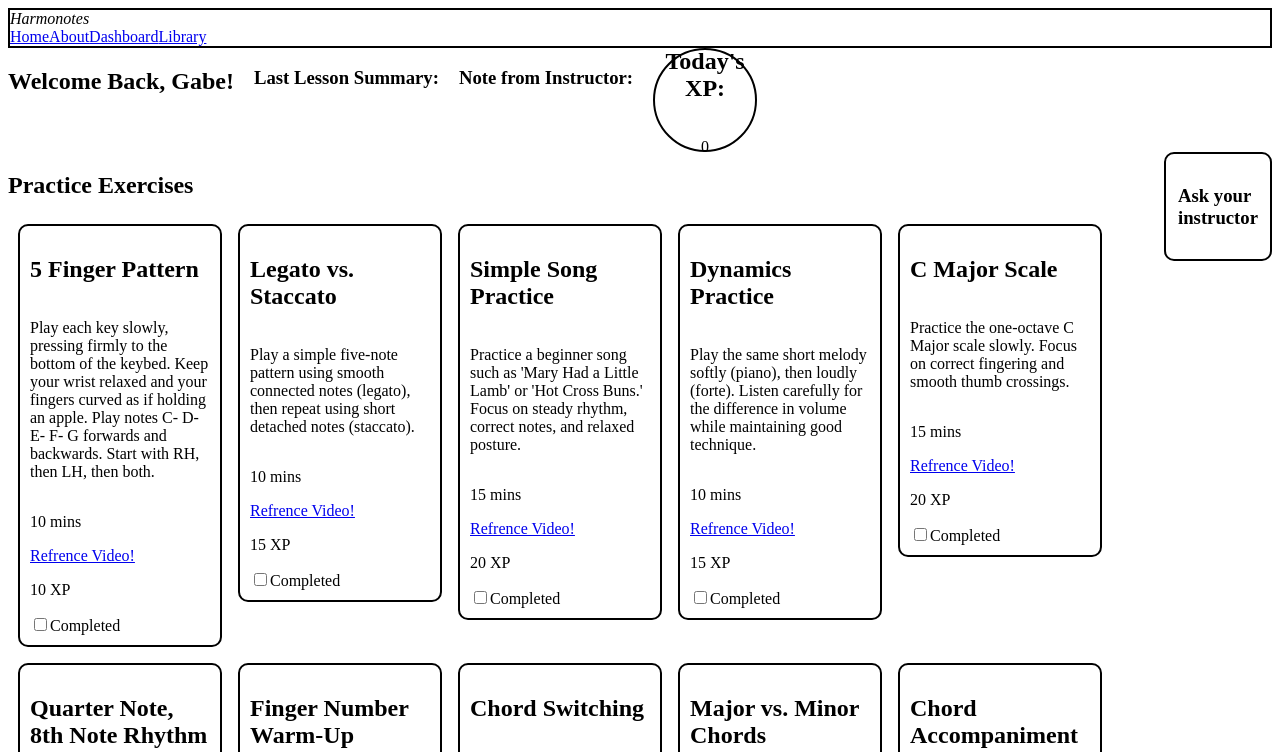
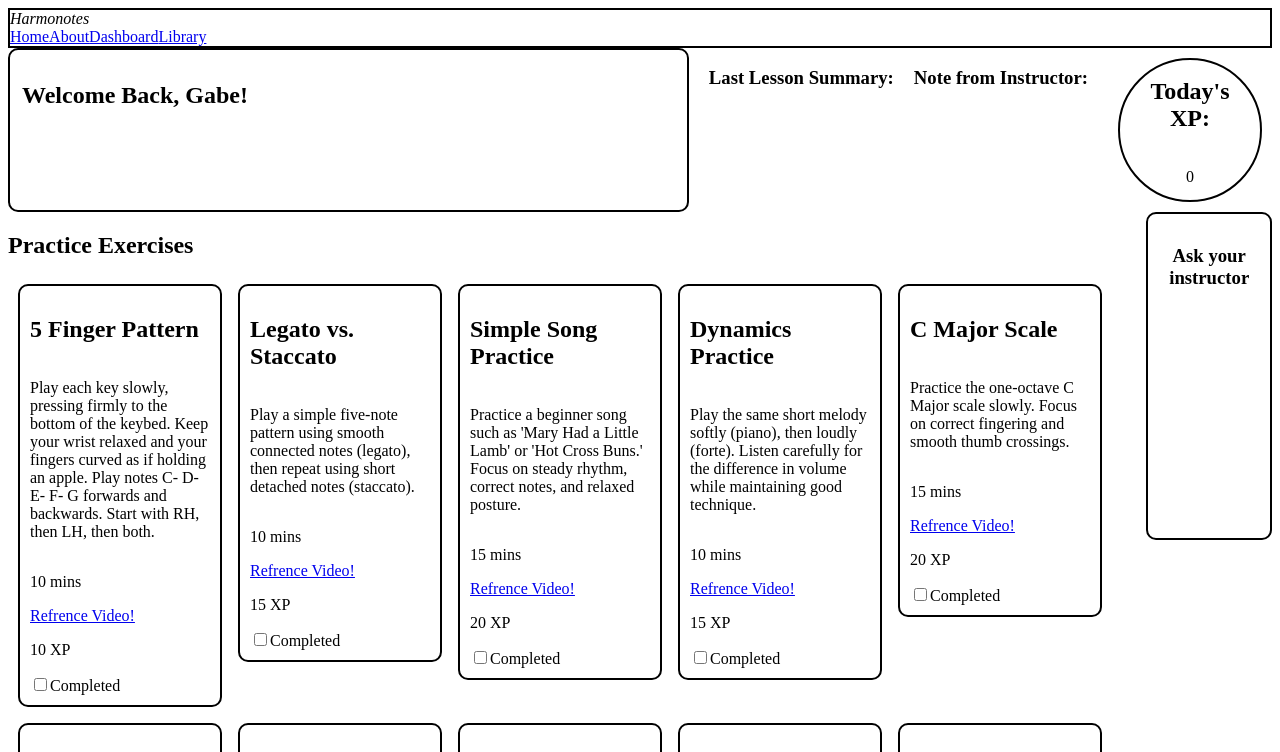
Before and after one commit to BrookeFloyd10/Harmonotes-BrookeF, a React (Vite) app in the folder harmonotes/: page /dashboard in a window 1280 px wide. Shown: the top 752 px of the page. Built offline with nearby package versions, Linux system fonts and the light colour scheme.

Commit message:
added space and with propertites to xp and instructor question for better visual planning

```diff
--- a/harmonotes/src/App.css
+++ b/harmonotes/src/App.css
@@ -7,27 +7,35 @@ header{
 .dashboard-top {
     display: flex;
     gap: 20px;
-    align-items: flex-start;
 }
 
-.dashboard-cards-row {
-    display: flex;
-    gap: 20px;
-    align-items: flex-start;
+.welcome-message {
+    width: 80px;
+
 }
 
-.welcome-summary {
+.welcome-message,
+.lesson-summary
+.instructor-notes {
     flex: 1;
     border: 2px solid #000000;
     border-radius: 10px;
     padding: 12px;
 }
 
+.dashboard-cards-row {
+    display: flex;
+    gap: 20px;
+
+}
+
 .instructor-question {
     border: 2px solid #000;
     border-radius: 10px;
     padding: 12px;
-    width: 150px;
+    width: 250px;
+    height: 300px;
+    text-align: center;
 }
 
 article {
@@ -48,6 +56,8 @@ article {
     display:flex;
     flex-direction: column;
     align-items: center;
+    padding: 20px;
+    margin: 10px;
     justify-content: center;
     text-align: center;
 }
```
